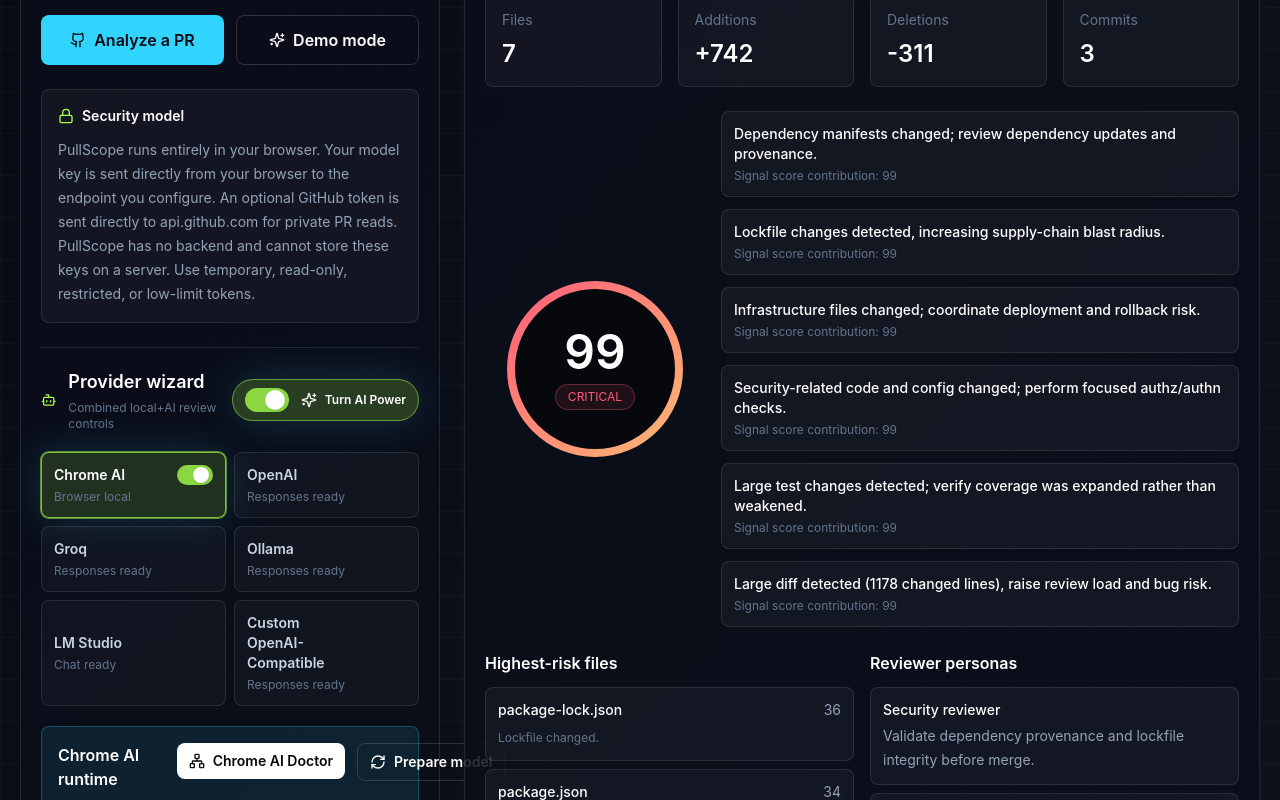
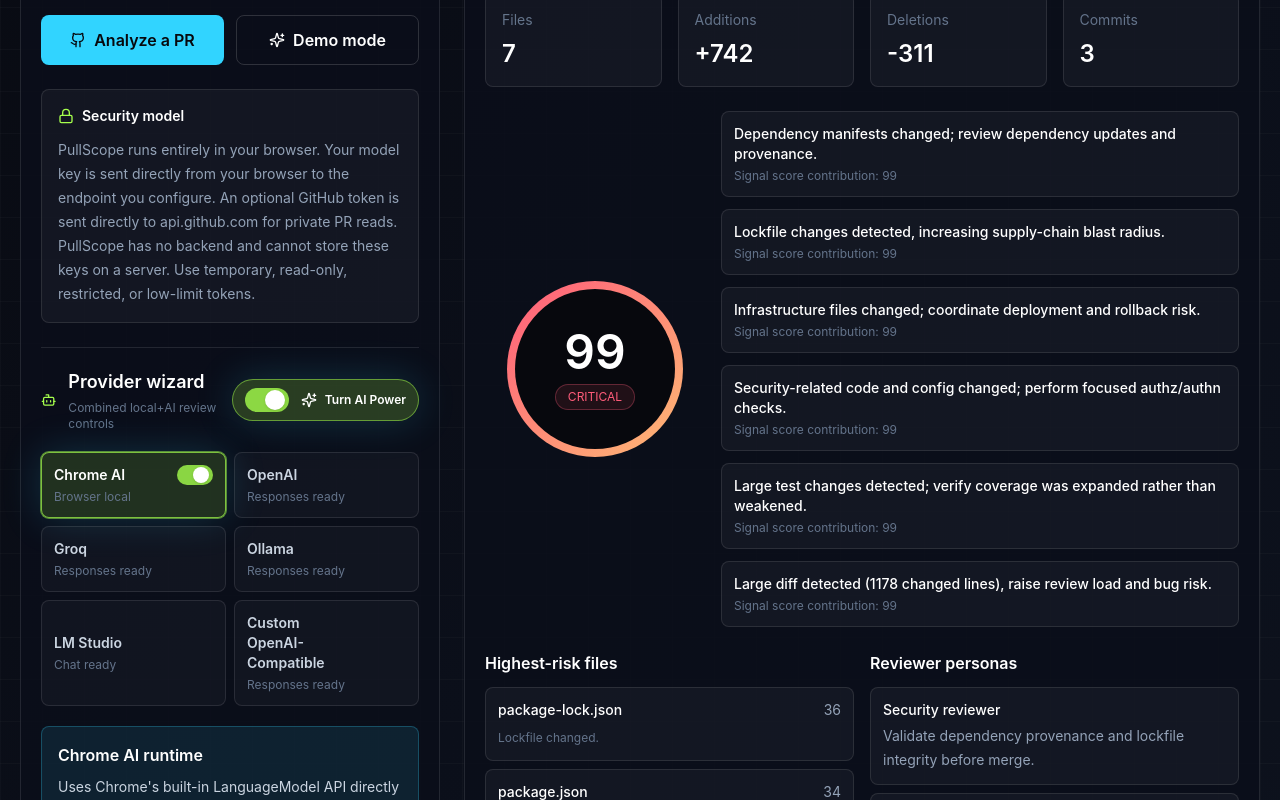
Before and after one commit to yudin-s/pullscope, a React (Vite) app: page / in a window 1280 px wide. Both pictures are taken after a click on the button "Turn AI Power". Shown: the part 1169-1969 px from the top of the page. Built offline with nearby package versions, Linux system fonts and the light colour scheme.

Commit message:
Tighten Chrome AI provider controls

```diff
--- a/src/app/App.tsx
+++ b/src/app/App.tsx
@@ -982,7 +982,7 @@ export function App() {
           help: aborted
             ? [
                 "Run Prepare model again when you want to resume checking model readiness.",
-                "If Chrome continued downloading in the background, Chrome AI Doctor may show available later.",
+                "If Chrome continued downloading in the background, Check Availability may show available later.",
               ]
             : [
                 "Restart Chrome after enabling flags.",
@@ -1016,7 +1016,7 @@ export function App() {
         status: "warn",
         detail: "Model preparation was interrupted. Chrome may continue its own background model cache if it already started.",
         help: [
-          "Use Chrome AI Doctor to check current availability.",
+          "Use Check Availability to inspect the current Chrome AI runtime state.",
           "Open chrome://on-device-internals to inspect whether Chrome is still downloading or has cached the model.",
         ],
         links: [
@@ -1219,41 +1219,41 @@ export function App() {
             </div>
             {isChromeAiProvider ? (
               <div className="mt-5 rounded-lg border border-signal-cyan/25 bg-signal-cyan/10 p-4">
-                <div className="flex flex-col gap-3 sm:flex-row sm:items-start sm:justify-between">
-                  <div>
+                <div className="flex flex-col gap-3">
+                  <div className="min-w-0">
                     <p className="font-semibold text-white">Chrome AI runtime</p>
                     <p className="mt-2 text-sm leading-6 text-slate-300">
                       Uses Chrome's built-in LanguageModel API directly in the browser. There is no API key,
                       base URL, auth header, or PullScope server in this path.
                     </p>
                   </div>
+                  <div className="grid gap-2">
                     <button
                       type="button"
                       onClick={runDoctor}
                       disabled={doctorRunning}
-                    className="inline-flex shrink-0 items-center justify-center gap-2 rounded-lg bg-white px-3 py-2 text-sm font-semibold text-ink-950 disabled:opacity-60"
+                      className="inline-flex min-w-0 items-center justify-center gap-2 rounded-lg bg-white px-3 py-2 text-sm font-semibold text-ink-950 disabled:opacity-60"
                     >
                       {doctorRunning ? <Loader2 className="h-4 w-4 animate-spin" /> : <Network className="h-4 w-4" />}
-                    Chrome AI Doctor
+                      <span className="truncate">Check Availability</span>
                     </button>
-                  <div className="flex shrink-0 flex-wrap gap-2">
                     <button
                       type="button"
                       onClick={prepareChromeAiModel}
                       disabled={chromePreparing}
-                      className="inline-flex items-center justify-center gap-2 rounded-lg border border-white/15 px-3 py-2 text-sm font-semibold text-white hover:bg-white/10 disabled:opacity-60"
+                      className="inline-flex min-w-0 items-center justify-center gap-2 rounded-lg border border-white/15 px-3 py-2 text-sm font-semibold text-white hover:bg-white/10 disabled:opacity-60"
                     >
                       {chromePreparing ? <Loader2 className="h-4 w-4 animate-spin" /> : <RefreshCw className="h-4 w-4" />}
-                      Prepare model
+                      <span className="truncate">Prepare model</span>
                     </button>
                     {chromePreparing && (
                       <button
                         type="button"
                         onClick={stopChromeAiModelPreparation}
-                        className="inline-flex items-center justify-center gap-2 rounded-lg border border-signal-rose/35 bg-signal-rose/10 px-3 py-2 text-sm font-semibold text-signal-rose hover:bg-signal-rose/15"
+                        className="inline-flex min-w-0 items-center justify-center gap-2 rounded-lg border border-signal-rose/35 bg-signal-rose/10 px-3 py-2 text-sm font-semibold text-signal-rose hover:bg-signal-rose/15"
                       >
                         <XCircle className="h-4 w-4" />
-                        Stop download
+                        <span className="truncate">Stop download</span>
                       </button>
                     )}
                   </div>
```
Lines whose indentation alone changed are shown as unchanged.
